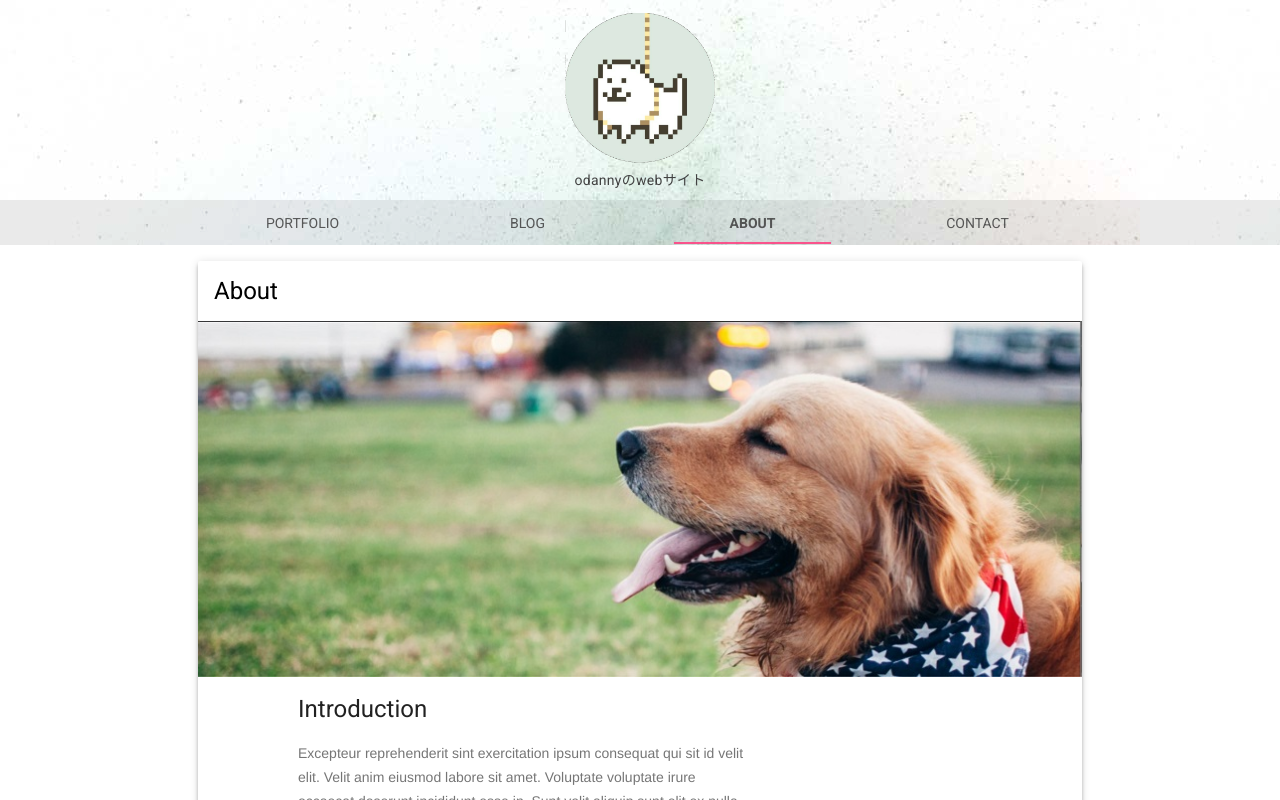
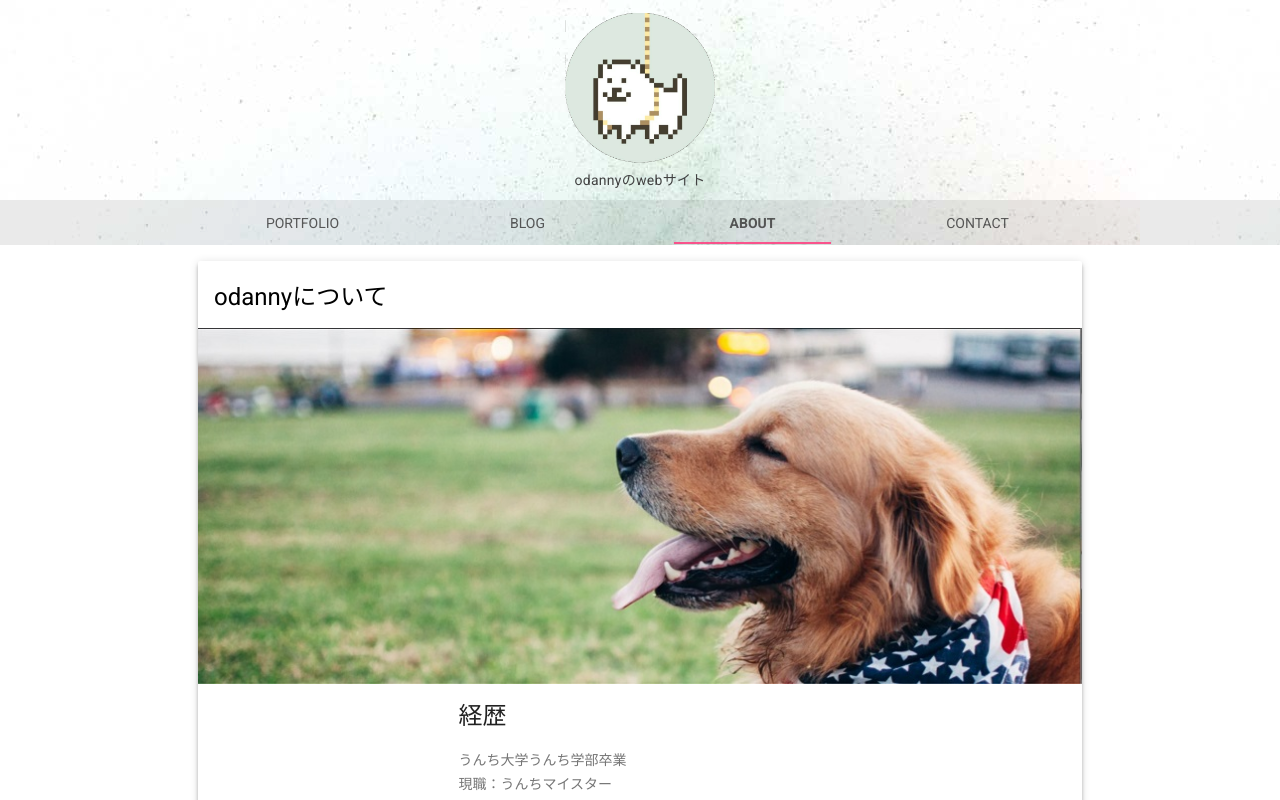
Before and after one commit to dannyso16/whoami, a plain HTML site: page about.html in a window 1280 px wide. Drawn offline with nearby package versions, Linux system fonts and the light colour scheme.

Commit message:
feat: 仮記入

```diff
--- a/about.html
+++ b/about.html
@@ -62,40 +62,30 @@
 
                 <div class="mdl-cell mdl-cell--12-col mdl-card mdl-shadow--4dp">
                     <div class="mdl-card__title">
-                        <h2 class="mdl-card__title-text">About</h2>
+                        <h2 class="mdl-card__title-text">odannyについて</h2>
                     </div>
                     <div class="mdl-card__media">
-                        <img class="article-image" src=" images/about-header.jpg" border="0" alt="">
+                        <img class="article-image" src="images/about-header.jpg" border="0" alt="">
                     </div>
 
                     <div class="mdl-grid portfolio-copy">
-                        <h3 class="mdl-cell mdl-cell--12-col mdl-typography--headline">Introduction</h3>
+                        <h3 class="mdl-cell mdl-cell--12-col mdl-typography--headline">経歴</h3>
                         <div class="mdl-cell mdl-cell--8-col mdl-card__supporting-text no-padding ">
                             <p>
-                                Excepteur reprehenderit sint exercitation ipsum consequat qui sit id velit elit. Velit
-                                anim eiusmod labore sit amet. Voluptate voluptate irure occaecat deserunt incididunt
-                                esse in. Sunt velit aliquip sunt elit ex nulla reprehenderit qui ut eiusmod ipsum do.
-                                Duis veniam reprehenderit laborum occaecat id proident nulla veniam. Duis enim deserunt
-                                voluptate aute veniam sint pariatur exercitation. Irure mollit est sit labore est
-                                deserunt pariatur duis aute laboris cupidatat. Consectetur consequat esse est sit veniam
-                                adipisicing ipsum enim irure.
+                                うんち大学うんち学部卒業<br>
+                                現職：うんちマイスター
                             </p>
                         </div>
 
 
 
 
-                        <h3 class="mdl-cell mdl-cell--12-col mdl-typography--headline">Irure mollit est sit labore</h3>
+                        <h3 class="mdl-cell mdl-cell--12-col mdl-typography--headline">SNS</h3>
 
                         <div class="mdl-cell mdl-cell--8-col mdl-card__supporting-text no-padding ">
                             <p>
-                                Excepteur reprehenderit sint exercitation ipsum consequat qui sit id velit elit. Velit
-                                anim eiusmod labore sit amet. Voluptate voluptate irure occaecat deserunt incididunt
-                                esse in. Sunt velit aliquip sunt elit ex nulla reprehenderit qui ut eiusmod ipsum do.
-                                Duis veniam reprehenderit laborum occaecat id proident nulla veniam. Duis enim deserunt
-                                voluptate aute veniam sint pariatur exercitation. Irure mollit est sit labore est
-                                deserunt pariatur duis aute laboris cupidatat. Consectetur consequat esse est sit veniam
-                                adipisicing ipsum enim irure.
+                                - Twitter: <br>
+                                - Qiita:
                             </p>
                         </div>
                     </div>
```
